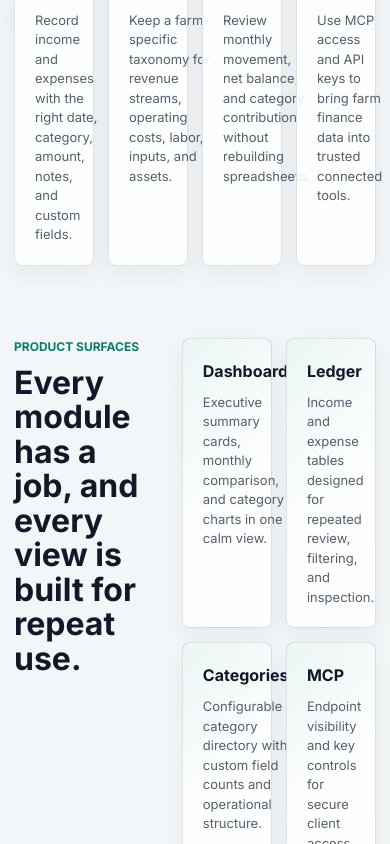
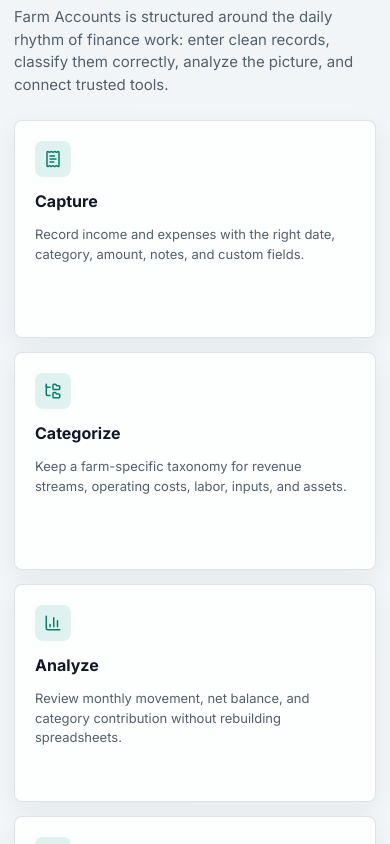
Before and after one commit to Subash-Vadivel/frontend, a React (Vite) app: page / in a window 390 px wide. Shown: the part 2700-3544 px from the top of the page. Built offline with nearby package versions, Linux system fonts and the light colour scheme; no server answers.

Commit message:
feat : revamped UI

```diff
--- a/src/styles.css
+++ b/src/styles.css
@@ -1714,6 +1714,20 @@
 }
 
 @media (max-width: 620px) {
+  .preview-content,
+  .landing-trust-strip,
+  .landing-feature-grid,
+  .landing-workflow-grid,
+  .surface-grid,
+  .use-case-grid,
+  .landing-footer {
+    grid-template-columns: 1fr;
+  }
+
+  .landing-product-section {
+    grid-template-columns: 1fr;
+  }
+
   .auth-page { padding: 14px; }
   .auth-hero { padding: 24px; min-height: 310px; }
   .auth-hero h1 { font-size: 2rem; }
```
